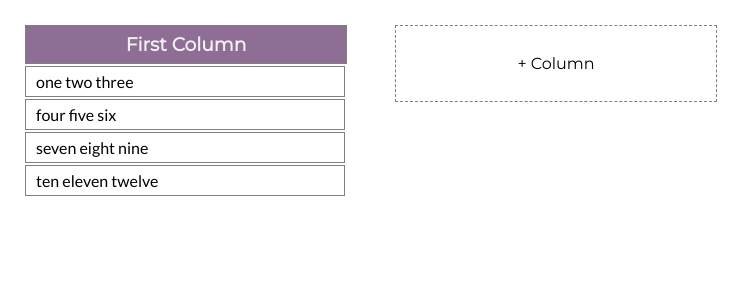
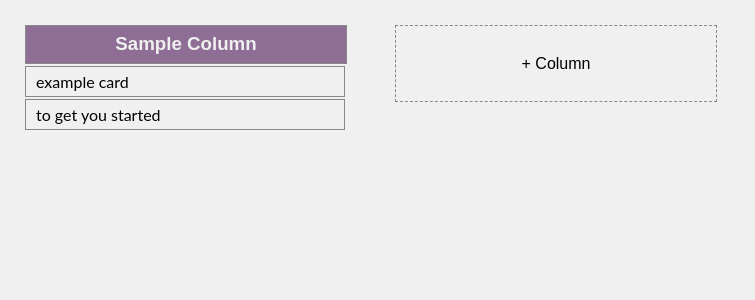
Before and after one commit to micahbales/react-kanban-board, a React (Create React App) app: page / in a window 1280 px wide. Shown: the top 300 px of the page, without its empty margins (0-755 px from the left). Built offline with nearby package versions, Linux system fonts and the light colour scheme; the HTML template or start-up script is replaced by a standard one.

Commit message:
Update Column Header Color

```diff
--- a/src/App.css
+++ b/src/App.css
@@ -1,7 +1,21 @@
+:root {
+  --red: #d9534f;
+  --gray: #888;
+  --white: #f0f0f0;
+}
+
 @import url('https://fonts.googleapis.com/css?family=Montserrat|Lato');
+
+body {
+  background-color: var(--white);
+}
 
 h1, h2, h3, h4, h5, h6 {
   font-family: 'Montserrat', sans-serif;
+}
+
+select, .button {
+  cursor: pointer;
 }
 
 .column__title {
@@ -27,7 +41,7 @@ h1, h2, h3, h4, h5, h6 {
   font-family: 'Montserrat', sans-serif;
   justify-content: center;
   width: 100%;
-  border: 1px dashed gray;
+  border: 1px dashed var(--gray);
   align-items: center;
   cursor: pointer;
   max-height: 75px;
@@ -35,7 +49,7 @@ h1, h2, h3, h4, h5, h6 {
 }
 
 .column__header {
-  border: 1px solid gray;
+  border: 1px solid var(--gray);
   padding-top: 7px;
   text-align: center;
   height: 30px;
@@ -78,7 +92,7 @@ h1, h2, h3, h4, h5, h6 {
 }
 
 .card {
-  border: 1px solid gray;
+  border: 1px solid var(--gray);
   display: flex;
   justify-content: space-between;
   padding: 5px;
@@ -99,7 +113,7 @@ h1, h2, h3, h4, h5, h6 {
   margin: 0px 2px;
 }
 
-.text--white {color: #f0f0f0;}
+.text--white {color: var(--white);}
 
 .hidden {display: none}
 
@@ -118,11 +132,11 @@ h1, h2, h3, h4, h5, h6 {
   background-color: rgba(0,0,0,0.4);
 }
 
-.modal .modal-content {
-  background-color: #fefefe;
+.modal-content {
+  background-color: var(--white);
   margin: auto;
   padding: 20px;
-  border: 1px solid #888;
+  border: 1px solid var(--gray);
   width: 50%;
   text-align: center;
 }
@@ -131,16 +145,29 @@ h1, h2, h3, h4, h5, h6 {
   height: 150px;
 }
 
-.modal .modal-content .form-row {
+.modal-content .form-row {
   margin: 20px 0px;
 }
 
-.modal .modal-content input {
-    font-size: 16px;
-    height: 25px;
-    margin: 7px 0px;
-    text-align: center;
-    width: 50%;
+.modal-content input, .modal-content select, .modal-content button {
+  border-radius: 2px;
+  font-size: 16px;
+  height: 25px;
+  margin: 7px auto;
+  text-align: center;
+  width: 50%;
+}
+
+.form-row.delete-column {
+  color: var(--red);
+}
+
+.delete-column.h4 {
+  margin-bottom: -10px;
+}
+
+.delete-column .button {
+  color: var(--red);
 }
 
 .update-column-modal__delete-button, .update-column-modal__update-button {
@@ -149,7 +176,7 @@ h1, h2, h3, h4, h5, h6 {
 }
 
 .modal .close {
-  color: #aaaaaa;
+  color: var(--gray);
   cursor: pointer;
   float: right;
   font-size: 28px;
--- a/src/App.js
+++ b/src/App.js
@@ -24,20 +24,20 @@ class App extends React.Component {
   defaultCards = [
     {
       order: 0,
-      text: 'one two three'
+      text: 'example card'
     },
     {
       order: 1,
-      text: 'four five six'
+      text: 'to get you started'
     },
-    {
-      order: 2,
-      text: 'seven eight nine'
-    },
-    {
-      order: 3,
-      text: 'ten eleven twelve'
-    },
+    // {
+    //   order: 2,
+    //   text: 'seven eight nine'
+    // },
+    // {
+    //   order: 3,
+    //   text: 'ten eleven twelve'
+    // },
   ];
 
   defaultState = {
@@ -49,7 +49,7 @@ class App extends React.Component {
         order: 0,
         headerColor: '#8E6E95',
         cards: this.defaultCards,
-        title: 'First Column'
+        title: 'Sample Column'
       },
       // {
       //   id: 2,
@@ -72,14 +72,29 @@ class App extends React.Component {
       //   cards: this.defaultCards,
       //   title: 'Fourth Column'
       // },
-    ],
-    addCardState: {
-      columnId: null
-    }
+    ]
   }
 
   state = {
     columns: [],
+    colors: [
+      {
+        name: 'Purple',
+        value: '#8E6E95'
+      },
+      {
+        name: 'Turquoise',
+        value: '#39A59C'
+      },
+      {
+        name: 'Navy',
+        value: '#344759'
+      },
+      {
+        name: 'Orange',
+        value: '#E8741E'
+      }
+    ],
     addCardState: {
       columnId: null
     },
@@ -89,6 +104,7 @@ class App extends React.Component {
     },
     updateColumnState: {
       columnId: null,
+      headerColor: '',
       title: ''
     }
   };
@@ -129,7 +145,7 @@ class App extends React.Component {
     e.preventDefault();
 
     const columnId = this.state.addCardState.columnId;
-    const state = Object.assign(this.state, {});
+    const state = Object.assign({}, this.state);
     const column = find(state.columns, {id: columnId});
     const text = e.currentTarget.parentElement.querySelector('#text').value;
     if (!text) return;
@@ -148,7 +164,7 @@ class App extends React.Component {
   }
 
   handleAddCardModalOpen(e) {
-    const state = Object.assign(this.state, {});
+    const state = Object.assign({}, this.state);
     state.addCardState.columnId = Number(e.currentTarget
           .parentElement.parentElement.parentElement.getAttribute('data-column-id'));
     this.setState(state);
@@ -207,7 +223,7 @@ class App extends React.Component {
   handleAddColumn(e) {
     e.preventDefault();
 
-    const state = Object.assign(this.state, {});
+    const state = Object.assign({}, this.state);
     const title = e.currentTarget.parentElement.querySelector('#title').value;
     if (!title) return;
 
@@ -233,13 +249,16 @@ class App extends React.Component {
   handleUpdateColumn(e) {
     e.preventDefault();
 
-    const state = Object.assign(this.state, {});
+    const state = Object.assign({}, this.state);
     const title = e.currentTarget.parentElement.querySelector('#title').value;
+    const colorValue = e.currentTarget.parentElement.querySelector('#header-color-select').value;
     if (!title) return;
 
     const column = state.columns.find((column) => column.id === state.updateColumnState.columnId);
 
     column.title = title;
+    column.headerColor = colorValue;
+    state.updateColumnState.headerColor = colorValue;
 
     this.updateStateAndLocalStorage(state);
     this.handleUpdateColumnModalClose();
@@ -277,8 +296,11 @@ class App extends React.Component {
     const title = e.currentTarget.parentElement.parentElement.parentElement
         .querySelector('.column__header .column__title').innerText;
     const state = Object.assign({}, this.state);
+    const column = state.columns.find((column) => column.id === columnId);
 
     state.updateColumnState.columnId = columnId;
+    state.updateColumnState.headerColor = column.headerColor;
+    document.getElementById('header-color-select').value = column.headerColor;
     state.updateColumnState.title = title;
     this.updateStateAndLocalStorage(state);
 
@@ -360,6 +382,8 @@ class App extends React.Component {
         />
         <UpdateColumnModal
           title={this.state.updateColumnState.title}
+          headerColor={this.state.updateColumnState.headerColor}
+          colors={this.state.colors}
           handleUpdateColumnModalClose={this.handleUpdateColumnModalClose}
           handleUpdateColumn={this.handleUpdateColumn}
           handleDeleteColumn={this.handleDeleteColumn}
--- a/src/modals/UpdateColumnModal.js
+++ b/src/modals/UpdateColumnModal.js
@@ -1,6 +1,17 @@
 import React from 'react';
 
 class UpdateColumnModal extends React.Component {
+
+    constructor(props) {
+        super();
+        this.state = {selectValue: props.headerColor}
+        this.handleSelectChange = this.handleSelectChange.bind(this);
+    }
+
+    handleSelectChange(e) {
+        this.setState({selectValue: e.currentTarget.value});
+    }
+
     render() {
         return (
             <div className='modal update-column-modal hidden'>
@@ -13,10 +24,21 @@ class UpdateColumnModal extends React.Component {
 
                     <form>
                         <div className='form-row'>
-                            <h4>Column Title</h4>
                             <input type='text' autoComplete='off' id='title'
                                     placeholder='Title' className='modal-input'
                                     defaultValue={this.props.title} maxLength="25" />
+
+                            <select id='header-color-select'
+                                    defaultValue={this.props.headerColor}
+                                    onChange={this.handleSelectChange}>
+                                {
+                                    this.props.colors.map((color, i) => {
+                                        return <option value={color.value} key={i}>
+                                            {color.name}
+                                        </option>
+                                    })
+                                }
+                            </select>
 
                             <button className='button update-column-modal__update-button'
                                     onClick={this.props.handleUpdateColumn}>
@@ -24,8 +46,9 @@ class UpdateColumnModal extends React.Component {
                             </button>
                         </div>
 
-                        <div className='form-row'>
-                            <h4>Delete Column</h4>
+                        <div className='form-row delete-column'>
+                            <h4>DELETE COLUMN</h4>
+                            <p>(Will also delete all cards!)</p>
                             <button className='button update-column-modal__delete-button'
                                 onClick={this.props.handleDeleteColumn}>
                                 DELETE
```
